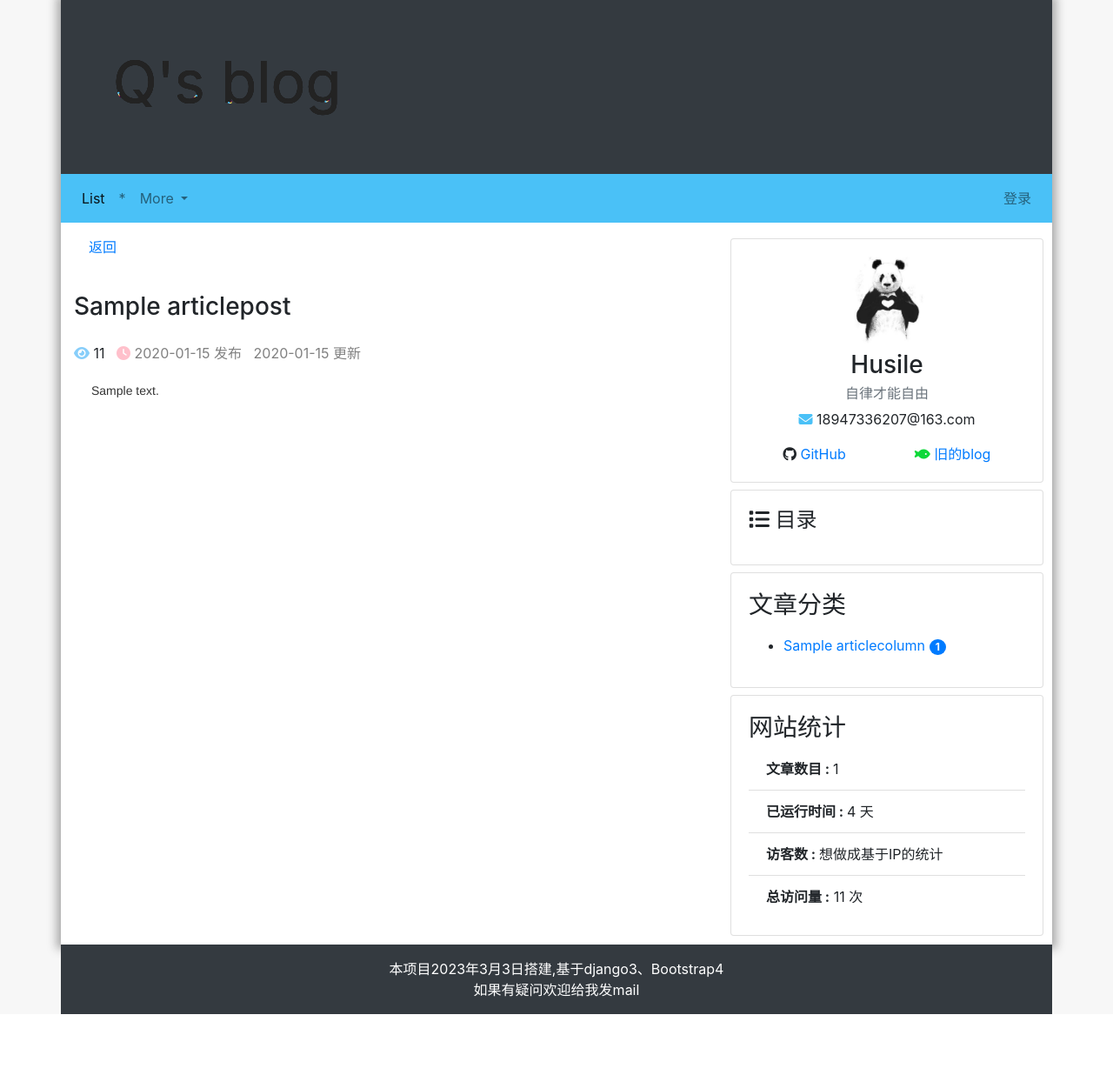
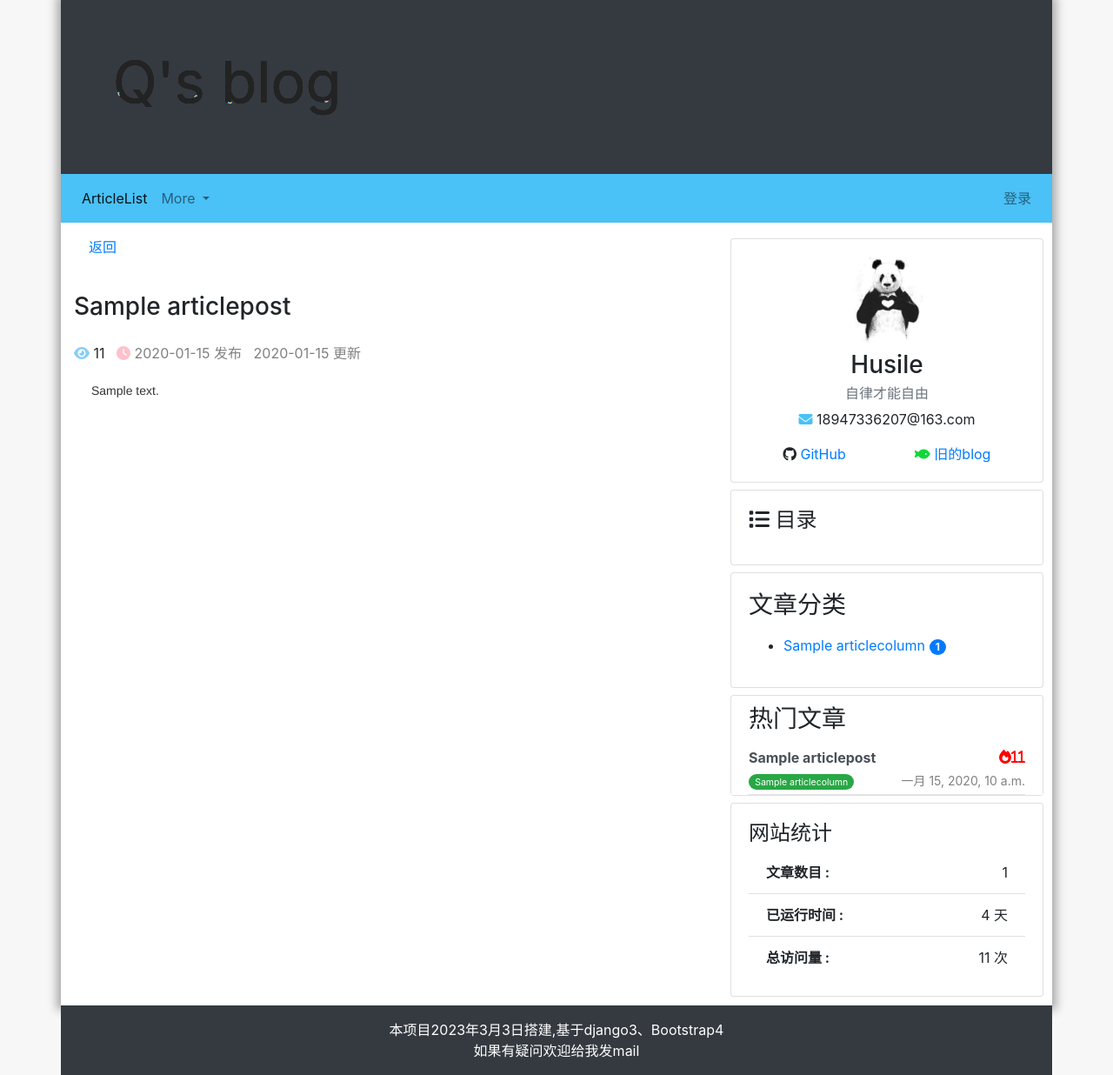
Before and after one commit to Bsheepcoder/Myblog-django, a Django app: page /article/article-detail/1/ in a window 1280 px wide. Shown: the whole page at 87% size. Before the commit the page ends 1166 px from the top, so only its background shows below. Run offline with Django 3.2, Linux system fonts and the light colour scheme; tables that the repository leaves empty hold one stand-in row (values such as "Sample post"); some libraries are stand-ins or nearby versions.

Commit message:
简单修改

```diff
--- a/article/context_processors.py
+++ b/article/context_processors.py
@@ -8,6 +8,7 @@ from .models import ArticlePost
 import time
 from django.conf import settings
 from django.db.models import Sum
+
 
 def columns_tag(request):
     columns = ArticleColumn.objects.all()
@@ -27,9 +28,14 @@ def article_count(request):
     num = ArticlePost.objects.all().count()
     # 文章总浏览量统计
     article_view = ArticlePost.objects.all().aggregate(Sum('total_views'))
+
+    # 统计热门文章
+    article_hotlist = ArticlePost.objects.all().order_by('-total_views')[:5]
+
     contexts = {
         "article_number": num,
         "article_views": article_view['total_views__sum'],
+        "article_hotList": article_hotlist,
     }
     return contexts
 
--- a/blog_04/settings.py
+++ b/blog_04/settings.py
@@ -90,7 +90,7 @@ DATABASES = {
         'ENGINE': 'django.db.backends.mysql',
         'NAME': 'myblog',
         'USER': 'root',
-        'PASSWORD': '123456',
+        'PASSWORD': 'Cqzod@123',
         'HOST': '47.115.218.160',
         'PORT': 3306,
     }
--- a/templates/article/detail.html
+++ b/templates/article/detail.html
@@ -8,13 +8,11 @@
 {% endblock title %}
 
 {% block css %}
-    <!-- 引入editor.md相关样式 -->
+    <link rel="stylesheet" href="{% static 'plugins/editor.md-master/css/editormd.css' %}"/>
     <link rel="stylesheet" href="{% static 'plugins/editor.md-master/css/editormd.preview.css' %}"/>
-    <link REL="stylesheet" href="{% static 'plugins/katex/katex.min.css' %}">
-    <link rel="stylesheet" href="https://cdn.jsdelivr.net/npm/katex@0.16.4/dist/katex.min.css"
-          integrity="sha384-vKruj+a13U8yHIkAyGgK1J3ArTLzrFGBbBc0tDp4ad/EyewESeXE/Iv67Aj8gKZ0" crossorigin="anonymous">
+    <link rel="shortcut icon" href="https://pandao.github.io/editor.md/favicon.ico" type="image/x-icon"/>
 
-    </style>
+
 
 {% endblock css %}
 
@@ -92,16 +90,15 @@
 
 
 {% block js %}
-    <script src="{% static 'plugins/editor.md-master/editormd.js' %}"></script>
-    <script src="{% static 'plugins/katex/katex.min.js' %}"></script>
+    <script src="{% static 'plugins/editor.md-master/editormd.min.js' %}"></script>
     <script src="{% static 'plugins/editor.md-master/lib/marked.min.js' %}"></script>
     <script src="{% static 'plugins/editor.md-master/lib/prettify.min.js' %}"></script>
     <script src="{% static 'plugins/editor.md-master/lib/raphael.min.js' %}"></script>
     <script src="{% static 'plugins/editor.md-master/lib/sequence-diagram.min.js' %}"></script>
     <script src="{% static 'plugins/editor.md-master/lib/underscore.min.js' %}"></script>
+    <script src="{% static 'plugins/katex/katex.min.js' %}"></script>
 
-    <script src="https://cdn.jsdelivr.net/npm/katex@0.12.0/dist/katex.min.js"
-            integrity="sha384-g7c+Jr9ZivxKLnZTDUhnkOnsh30B4H0rpLUpJ4jAIKs4fnJI+sEnkvrMWph2EDg4" crossorigin="anonymous"></script>
+
 
 
 
@@ -111,9 +108,6 @@
             var str = {{ body|safe }};
             markdown(str);
 
-
-            //评论系统
-            renderGitment();
         })
 
 
@@ -130,17 +124,10 @@
                 taskList: true,
                 tex: true, // 默认不解析
                 codeFold: true,
+                path: "{% static 'plugins/editor.md-master/lib/' %}",
             });
         }
 
-        function catalog() {
-            // 目录层级
-            const tocLink = document.querySelectorAll('a[level]')	//目录的每一项就是一个包含level属性的a标签
-            tocLink.forEach((item) => {
-                const level = parseInt(item.getAttribute('level'))
-                item.classList.add('')
-            })
-        }
 
         //防范csrf攻击的删除
         function confirm_safe_delete() {
@@ -153,7 +140,6 @@
                 }
             })
         }
-
     </script>
 
 {% endblock js %}
--- a/templates/base.html
+++ b/templates/base.html
@@ -12,15 +12,14 @@
     <!-- 引入bootstrap的css文件 -->
     <link rel="stylesheet" href="https://cdn.jsdelivr.net/npm/bootstrap@4.6.2/dist/css/bootstrap.min.css"
           integrity="sha384-xOolHFLEh07PJGoPkLv1IbcEPTNtaed2xpHsD9ESMhqIYd0nLMwNLD69Npy4HI+N" crossorigin="anonymous">
-    <link
-            rel="stylesheet"
-            href="https://cdn.jsdelivr.net/npm/@fortawesome/fontawesome-free@5.14.0/css/all.min.css"
-    >
+    <link rel="stylesheet" href="https://cdn.jsdelivr.net/npm/@fortawesome/fontawesome-free@5.14.0/css/all.min.css">
+    <link rel="stylesheet" href="https://cdn.jsdelivr.net/npm/@fortawesome/fontawesome-free@5.14.0/css/all.min.css">
     <style>
         .nav-item > a:hover {
             font-size: large;
             font-weight: bolder;
         }
+
     </style>
 
 
@@ -30,7 +29,7 @@
 
 </head>
 
-<body style="background-color:#f7f7f7;min-height: 100vh;">
+<body style="background-color:#f7f7f7;min-height: 100vh;background-image: url("{% static 'img/bg.png' %}")">
 
 <div class="container" style="min-height: 100vh;background-color: white;padding: 0;box-shadow: 0 0 10px 5px #aaaaaa;">
     {% include 'header.html' %}
@@ -54,8 +53,6 @@
 {% include 'footer.html' %}
 
 
-
-
 <script src="https://cdn.jsdelivr.net/npm/jquery@3.5.1/dist/jquery.slim.min.js"
         integrity="sha384-DfXdz2htPH0lsSSs5nCTpuj/zy4C+OGpamoFVy38MVBnE+IbbVYUew+OrCXaRkfj" crossorigin="anonymous"></script>
 <script src="https://cdn.jsdelivr.net/npm/popper.js@1.16.1-lts/dist/umd/popper.min.js"></script>
@@ -65,6 +62,9 @@
 <script src="{% static 'plugins/layer-v3.5.1/layer/layer.js' %}"></script>
 <script src="https://kit.fontawesome.com/ef0747a413.js" crossorigin="anonymous"></script>
 <script src="https://cdn.jsdelivr.net/npm/echarts@5.4.1/dist/echarts.min.js"></script>
+
+
+
 {% block js %}
 
 {% endblock %}
@@ -92,8 +92,6 @@
         //echart组件
 
     })
-
-
 </script>
 
 
--- a/templates/header.html
+++ b/templates/header.html
@@ -28,10 +28,7 @@
     <div class="collapse navbar-collapse" id="navbarSupportedContent">
         <ul class="navbar-nav mr-auto">
             <li class="nav-item active">
-                <a class="nav-link" href="{% url 'article:article_list' %}">List<span class="sr-only">(current)</span></a>
-            </li>
-            <li class="nav-item">
-                <a class="nav-link" href="#">*</a>
+                <a class="nav-link" href="{% url 'article:article_list' %}">ArticleList<span class="sr-only">(current)</span></a>
             </li>
             <li class="nav-item dropdown">
                 <a class="nav-link dropdown-toggle" href="#" role="button" data-toggle="dropdown" aria-expanded="false">
--- a/templates/other_bottom.html
+++ b/templates/other_bottom.html
@@ -14,15 +14,49 @@
 
 </div>
 
+<div class="card mt-2">
+    <div class="card-body" style="padding: 0">
+        <div style="margin: 10px;margin-left: 20px">
+            <h3 class="card-title">热门文章</h3>
+        </div>
+        <h6 class="card-subtitle mb-2 text-muted"></h6>
+        <div class="list-group">
+            {% for item in article_hotList %}
+                <a href="/article/article-detail/{{ item.id }}/" class="list-group-item list-group-item-action" style="border-radius: 0;border: none;padding-bottom: 0">
+                    <div class="d-flex w-100 justify-content-between">
+                        <h6 class="mb-1" style=" font-weight: bold">{{ item.title }}</h6>
+                        <i class="fa-solid fa-fire" style="color: red">{{ item.total_views }}</i>
+                    </div>
+                    <div style="display: flex;align-items: baseline;justify-content: space-between">
+                        <div>
+                            <span class="badge badge-success badge-pill"><small>{{ item.column }}</small></span>
+                        </div>
+                        <div>
+                            <small style="color:gray;">{{ item.created }}</small>
+                        </div>
+
+
+                    </div>
+                <hr style="margin:0;margin-top: 4px">
+                </a>
+            {% endfor %}
+        </div>
+    </div>
+</div>
+
+
 <div class="card mt-2" style="">
     <div class="card-body">
-        <h3 class="card-title">网站统计</h3>
+        <h4 class="card-title">网站统计</h4>
         <h6 class="card-subtitle mb-2 text-muted"></h6>
+
         <ul class="list-group list-group-flush" style="font-size: medium">
-            <li class="list-group-item"><strong>文章数目 : </strong>{{ article_number }}</li>
-            <li class="list-group-item"><strong>已运行时间 : </strong>{{ runtime_days }} 天</li>
-            <li class="list-group-item"><strong>访客数 : </strong>想做成基于IP的统计</li>
-            <li class="list-group-item"><strong>总访问量 :</strong> {{ article_views }} 次</li>
+            <li class="list-group-item" style="display: flex"><strong>文章数目 : </strong>
+                <p style="margin:0;margin-left: auto">{{ article_number }}</p></li>
+            <li class="list-group-item" style="display: flex"><strong>已运行时间 : </strong>
+                <p style="margin:0;margin-right: 0;margin-left: auto">{{ runtime_days }} 天 </p></li>
+            <li class="list-group-item" style="display: flex"><strong>总访问量 :</strong>
+                <p style="margin:0;margin-right: 0;margin-left: auto">{{ article_views }} 次 </p></li>
         </ul>
     </div>
 </div>
```
Also changed, not shown: templates/article/article.html (added, +46 -0 lines), templates/article/create.html (+1 -27 lines), templates/article/list.html (+3 -4 lines), templates/article/update.html (+17 -28 lines), article/migrations/0001_initial.py (deleted), article/migrations/0002_articlepost_total_views.py (deleted), article/migrations/0003_auto_20230303_0201.py (deleted).
